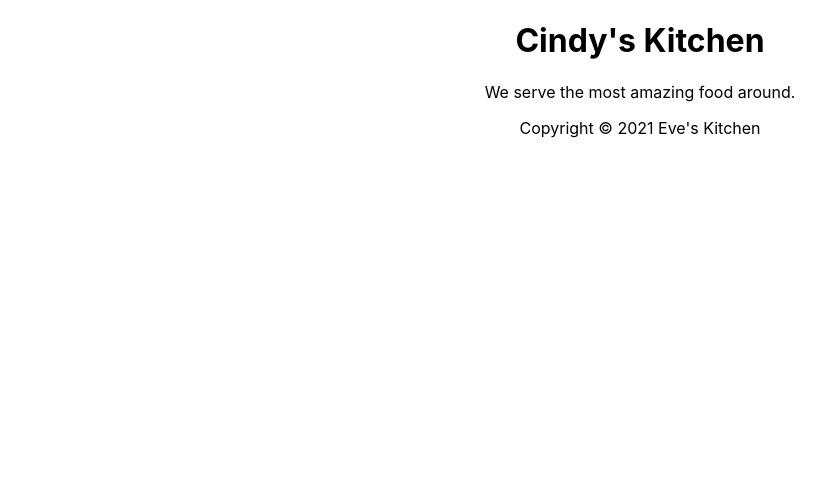
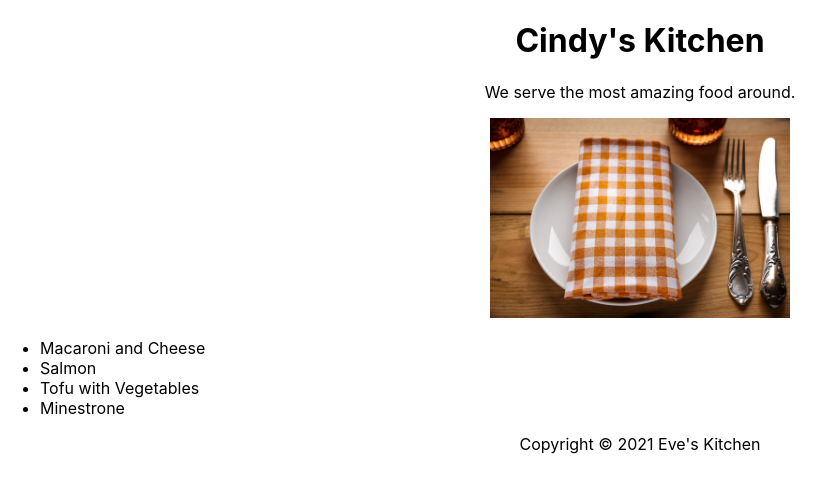
Before and after one commit to luisromeroaraya/-linkedin-learning_react-js-essential-training, a React (Create React App) app: page / in a window 1280 px wide. Shown: the top 492 px of the page, without its empty margins (0-834 px from the left). Built offline with nearby package versions, Linux system fonts and the light colour scheme.

Commit message:
Added Dishes array and header image

```diff
--- a/src/App.js
+++ b/src/App.js
@@ -1,5 +1,6 @@
 // import logo from './logo.svg';
 import './App.css';
+import restaurant from "./restaurant.jpg";
 
 function Header(props) {
   return (
@@ -13,6 +14,10 @@ function Main(props) {
   return (
     <section>
       <p>We serve the most { props.adjective } food around.</p>
+      <img src = {restaurant} alt="image of a table" height={200} />
+      <ul style={{ textAlign: "left" }}>
+        {props.dishes.map((dish) => <li key={dish.id}>{dish.title}</li>)}
+      </ul>
     </section>
   );
 }
@@ -25,11 +30,20 @@ function Footer(props) {
   )
 }
 
+const dishes = [
+  "Macaroni and Cheese",
+  "Salmon",
+  "Tofu with Vegetables",
+  "Minestrone"
+];
+
+const dishObjects = dishes.map((dish, i) => ({id: i, title: dish }));
+
 function App() {
   return (
     <div className="App">
       <Header name="Cindy" />
-      <Main adjective="amazing" />
+      <Main adjective="amazing" dishes={dishObjects} />
       <Footer year={ new Date().getFullYear() } />
       {/* <header className="App-header">
         <img src={logo} className="App-logo" alt="logo" />
```
Also changed, not shown: src/restaurant.jpg (added).
